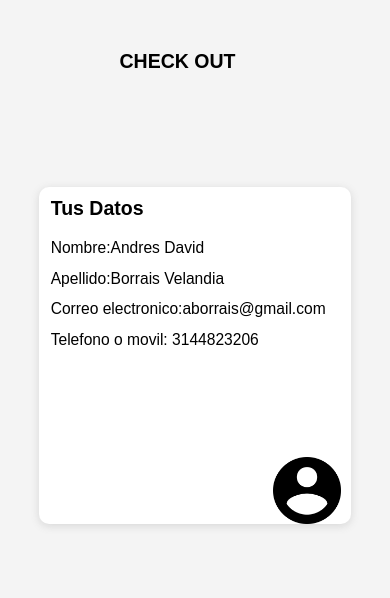
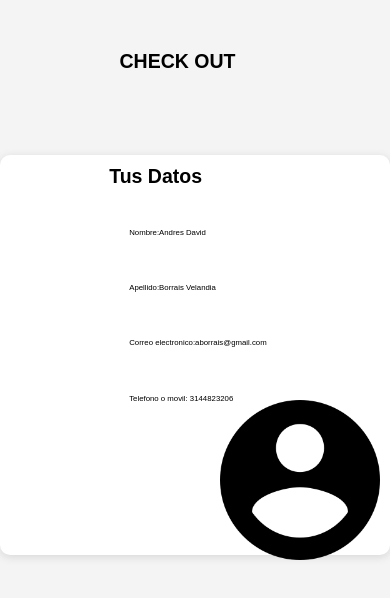
Before and after one commit to KEVING009/ACTIVIDAD, a plain HTML site: page index.html in a window 390 px wide. Drawn offline with Linux system fonts and the light colour scheme.

Commit message:
seventh commit

```diff
--- a/css/style.css
+++ b/css/style.css
@@ -34,8 +34,8 @@
     display: flex;
     justify-content: center;
     align-items: center;
-    width: clamp(1300px,90vh,90vh);
-    height: clamp(20rem,50vh,50vh);
+    width: clamp(1100px,80vh,80vh);
+    height: clamp(15rem,40vh,40vh);
     box-shadow: rgba(99, 99, 99, 0.2) 0px 2px 8px 0px;
     background-color: white;
     border-radius:10px ;
@@ -72,7 +72,7 @@
     padding-right: 0.2em;
     margin-bottom:0.8em;
     font-family: sans-serif;
-    font-size: clamp(5px,4vw, 2.0rem);
+    font-size: clamp(3px,2vw, 1.0rem);
  }
  .title{
     display: flex;
@@ -82,50 +82,25 @@
 
  }
 
- @media(max-width:1140px){
-    .image-container{
-        width: 40%;
-        height: 20%;
-        margin-bottom: -0%;
-        margin-left: 90%;
-    }
-    .card{
-        flex-direction: column;
-        width: 80%;
-        height: 40%;
-    }
-    .content-container{
-       display: flex;
-       flex-direction: column;
-        width: 100%;
-    }
+@media (max-width: 650px) {
+      p{
+            padding: 20px;
+      }
+}
 
+@media (max-width: 650px) {
+      .card {
 
-    .content-container {
-        width: 100%;
-    }
+           display: flex;
+           flex-direction: column;
+           height: 400px;
 
+      }
+}
 
-    .content-container p{
-        padding: 0;
-        height: auto;
+@media (max-width: 650px) {
+      img{
+            margin: 5px;
+      }
 
-    }
 }
-@media(max-height:915px){
-    .card-container{
-        height: 85%;
-    }
- }
-
- @media(min-height:730px){
-    .card-container{
-        height: 100%;
-    }
- }
-
- @media(max-height: 919px){
-    .card-container{
-        height: 100%;
-    }
- }
```
